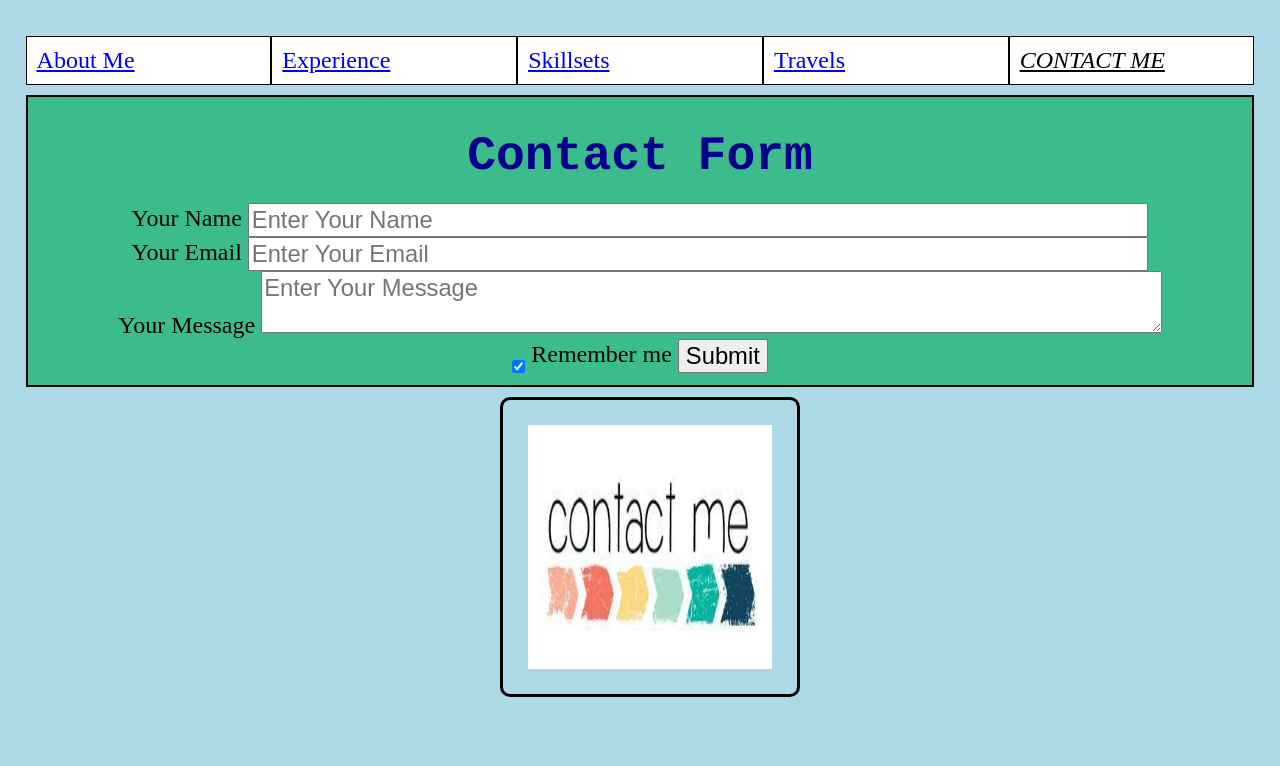
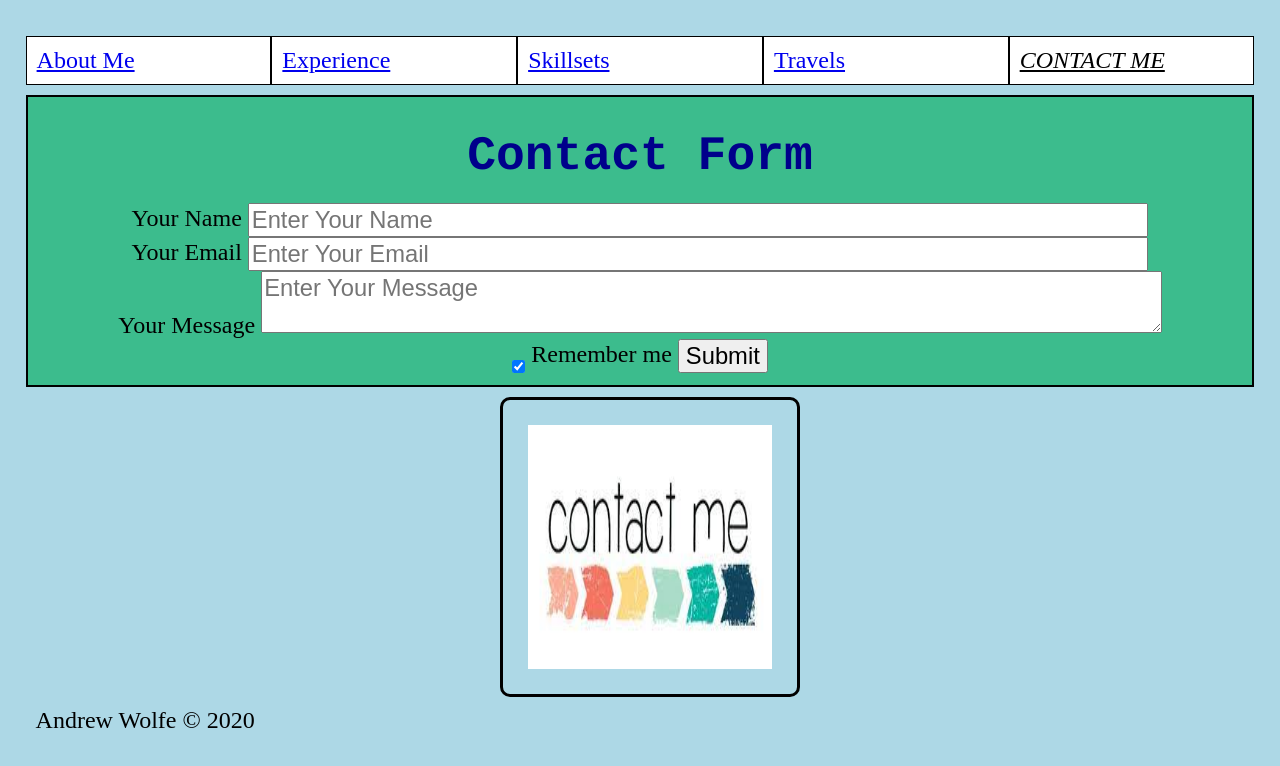
Before and after one commit to anwolfe14/Portfolio, a plain HTML site: page form.html in a window 1280 px wide. Drawn offline with Linux system fonts and the light colour scheme.

Commit message:
Add files via upload

```diff
--- a/form.html
+++ b/form.html
@@ -70,4 +70,7 @@
   </div>
 </main>
 </fieldset>
+<footer>
+  <p>Andrew Wolfe &copy; 2020</p>
+</footer>
 </form>
```
